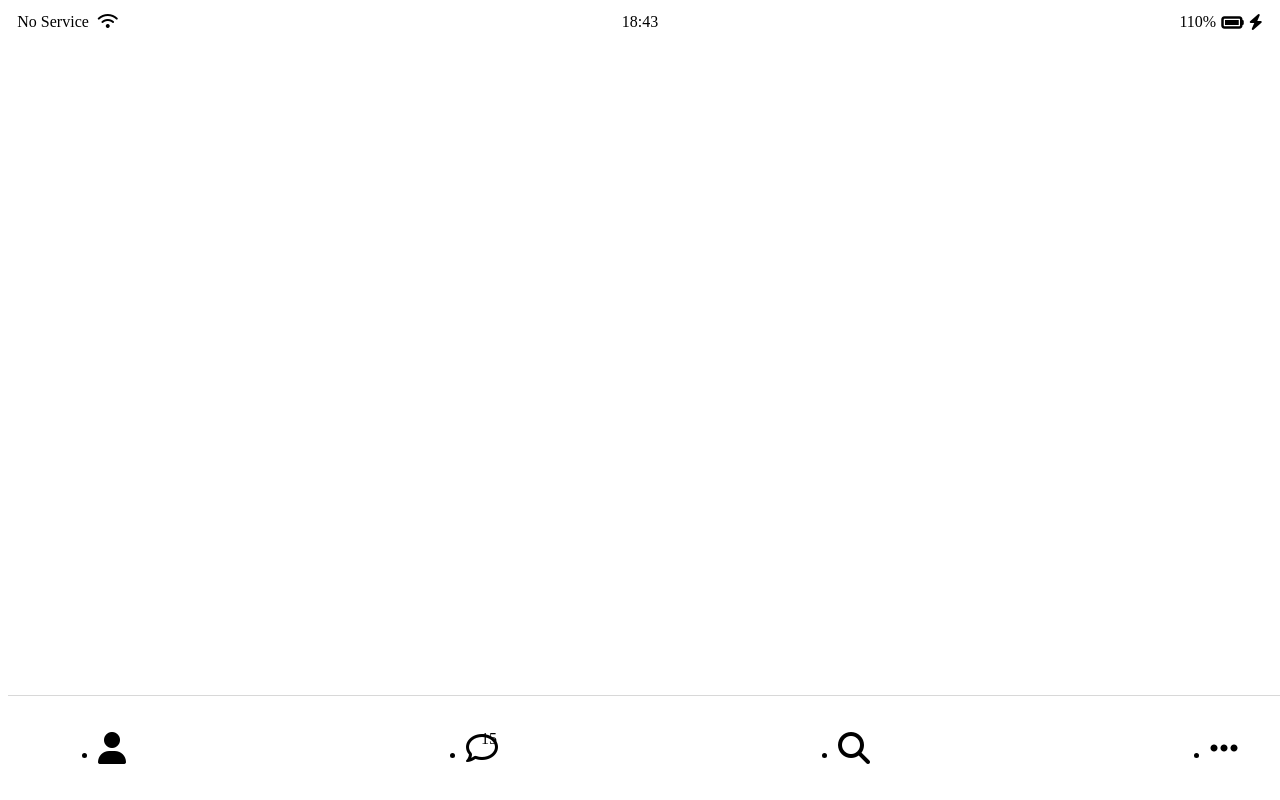
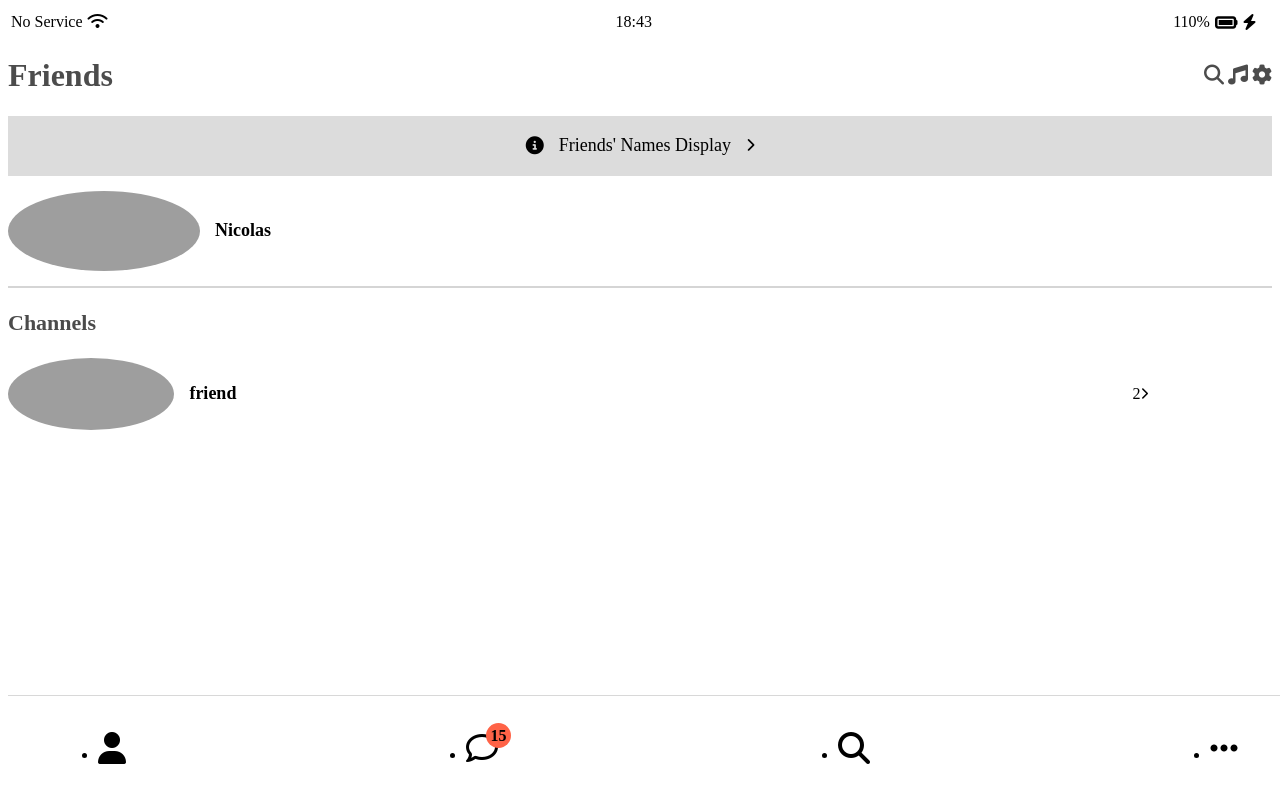
Before and after one commit to Ddip318/KakaoClone, a plain HTML site: page friends.html in a window 1280 px wide. Drawn offline with Linux system fonts and the light colour scheme; grey boxes are pictures that could not be loaded.

Commit message:
make a freinds screen
친구창 뼈대 완성

```diff
--- /dev/null
+++ b/CSS/display/friends.css
@@ -0,0 +1,58 @@
+.screen-header {
+  display: flex;
+  justify-content: space-between;
+  align-items: center;
+  color: rgba(0, 0, 0, 0.7);
+}
+
+.friends-display-link {
+  display: flex;
+  justify-content: center;
+  align-items: center;
+  height: 60px;
+  background-color: rgb(220, 220, 220);
+  font-size: 18px;
+}
+.friends-display-link > i {
+  margin-right: 15px;
+  margin-left: 15px;
+}
+
+.user-component__column {
+  margin-top: 15px;
+  padding-bottom: 15px;
+  display: flex;
+  align-items: center;
+  border-bottom: 2px solid rgb(213, 213, 213);
+}
+
+.user-component__column > img {
+  margin-right: 15px;
+  width: 15vw;
+  height: 10vh;
+  border-radius: 50%;
+}
+.user-component__text > h4 {
+  font-size: 18px;
+}
+
+.friends-component > h3 {
+  font-size: 22px;
+  opacity: 0.7;
+}
+.friends-component__column {
+  display: flex;
+  margin-top: 15px;
+  display: flex;
+  align-items: center;
+}
+.friends-component__column > img {
+  margin-right: 15px;
+  width: 13vw;
+  height: 9vh;
+  border-radius: 50%;
+}
+.friends-component__text > h4 {
+  font-size: 18px;
+  margin-right: 70vw;
+}
--- a/CSS/display/nav.css
+++ b/CSS/display/nav.css
@@ -10,6 +10,7 @@
 .nav__list {
   display: flex;
   justify-content: space-between;
+  align-items: center;
 }
 .nav__link {
   position: relative;
@@ -17,7 +18,15 @@
 }
 
 .nav__notification {
+  display: flex;
+  justify-content: center;
+  align-items: center;
+  width: 25px;
+  height: 25px;
   position: absolute;
-  left: 15px;
+  border-radius: 50%;
+  left: 20px;
   bottom: 15px;
+  background-color: tomato;
+  font-weight: 700;
 }
--- a/CSS/display/status.css
+++ b/CSS/display/status.css
@@ -1,9 +1,9 @@
 .status-bar {
   display: flex;
-  justify-content: center;
   padding: 5px 3px;
 }
 .status-bar__column {
+  display: flex;
   width: 33%;
 }
 .status-bar__column:first-child span {
--- a/CSS/styles.css
+++ b/CSS/styles.css
@@ -1,3 +1,4 @@
 @import "display/status.css";
 @import "display/nav.css";
 @import "display/login.css";
+@import "display/friends.css";
--- a/friends.html
+++ b/friends.html
@@ -26,6 +26,48 @@
         <i class="fas fa-bolt"></i>
       </div>
     </div>
+
+    <header class="screen-header">
+      <h1 class="screen-header__title">Friends</h1>
+      <div class="screen-header__icons">
+        <span><i class="fas fa-search fa-lg"></i></span>
+        <span><i class="fas fa-music fa-lg"></i></span>
+        <span><i class="fas fa-cog fa-lg"></i></span>
+      </div>
+    </header>
+
+    <a class="friends-display-link">
+      <i class="fas fa-info-circle"></i> Friends' Names Display
+      <i class="fas fa-chevron-right fa-xs"></i>
+    </a>
+
+    <main class="friends-screen">
+      <div class="user-component">
+        <div class="user-component__column">
+          <img
+            src="https://fastly.picsum.photos/id/237/200/300.jpg?hmac=TmmQSbShHz9CdQm0NkEjx1Dyh_Y984R9LpNrpvH2D_U"
+          />
+          <div class="user-component__text">
+            <h4 class="user-component__title">Nicolas</h4>
+          </div>
+        </div>
+      </div>
+
+      <div class="friends-component">
+        <h3>Channels</h3>
+        <div class="friends-component__column">
+          <img
+            src="https://fastly.picsum.photos/id/237/200/300.jpg?hmac=TmmQSbShHz9CdQm0NkEjx1Dyh_Y984R9LpNrpvH2D_U"
+          />
+          <div class="friends-component__text">
+            <h4 class="friends-component__title">friend</h4>
+          </div>
+          <span>2</span>
+          <i class="fas fa-chevron-right fa-xs"></i>
+        </div>
+      </div>
+    </main>
+
     <nav class="nav">
       <ul class="nav__list">
         <li class="nav__btn">
```
Also changed, not shown: index.html (+2 -2 lines).
